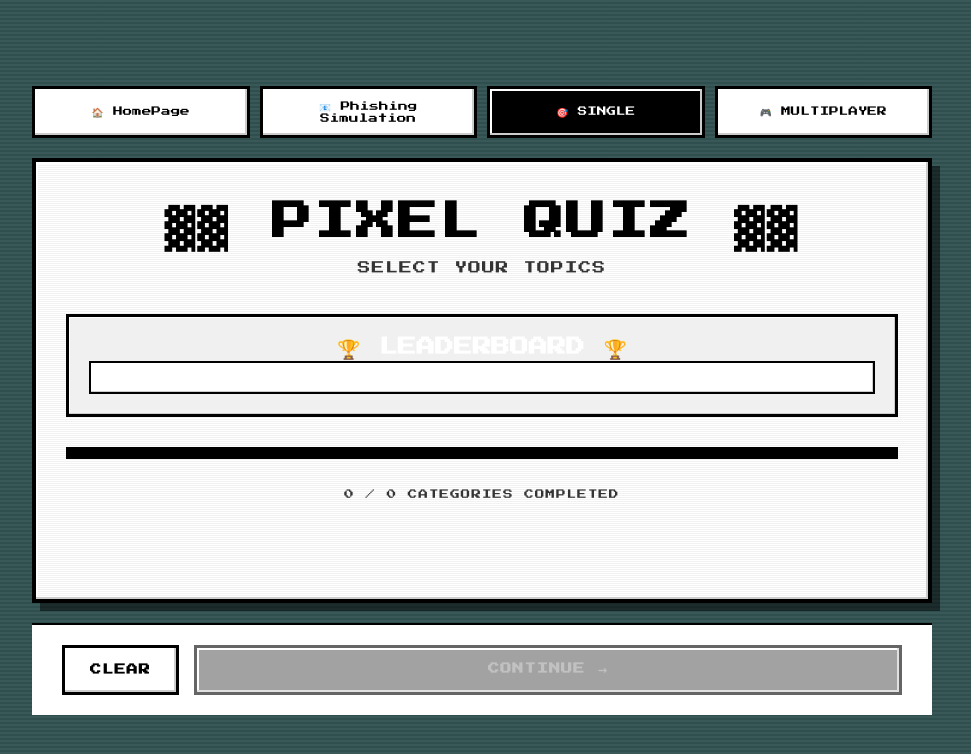
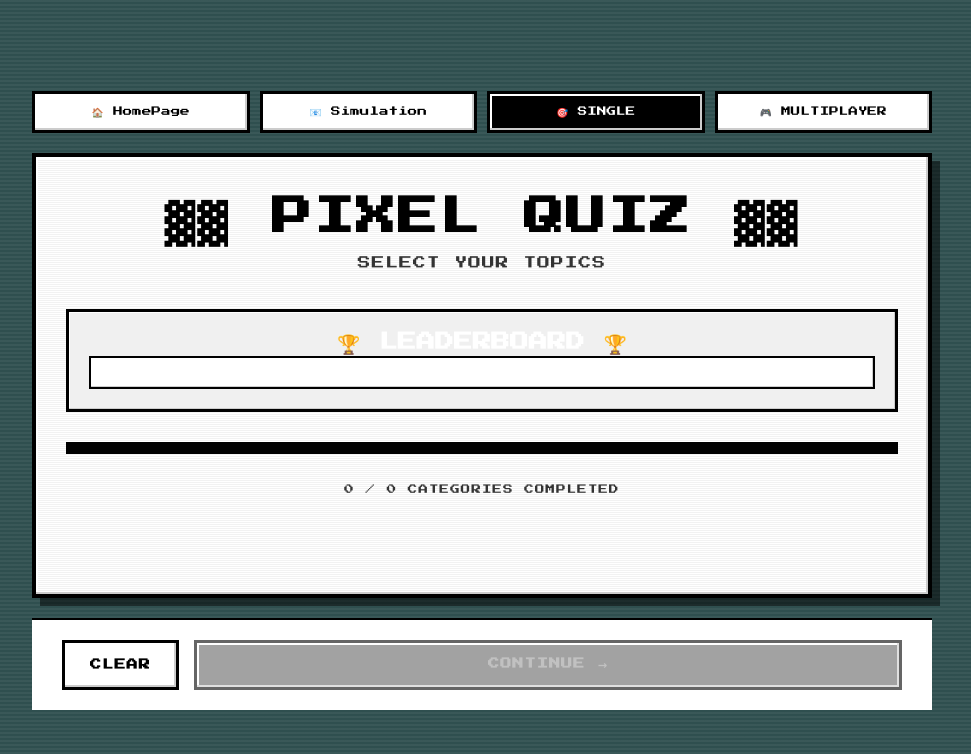
Before and after one commit to Th0ngpv/cyberlock, a website: page public/lessons.html in a window 1280 px wide. Shown: the whole page, without its empty margins (158-1129 px from the left). Drawn offline with Linux system fonts and the light colour scheme; no server answers.

```diff
--- a/public/lessons.html
+++ b/public/lessons.html
@@ -16,7 +16,7 @@
       <button class="nav-tab" onclick="window.location.href='index.html'">
         🏠 HomePage
       </button>
-      <button class="nav-tab" onclick="location.href='phishing-simulation.html'">📧 Phishing Simulation</button>
+      <button class="nav-tab" onclick="location.href='phishing-simulation.html'">📧 Simulation</button>
       <button class="nav-tab active">
         🎯 SINGLE
       </button>
```
Also changed, not shown: public/index.html (+1 -1 lines), public/multiplayer.html (+1 -1 lines), public/phishing-simulation.html (+2 -2 lines).
